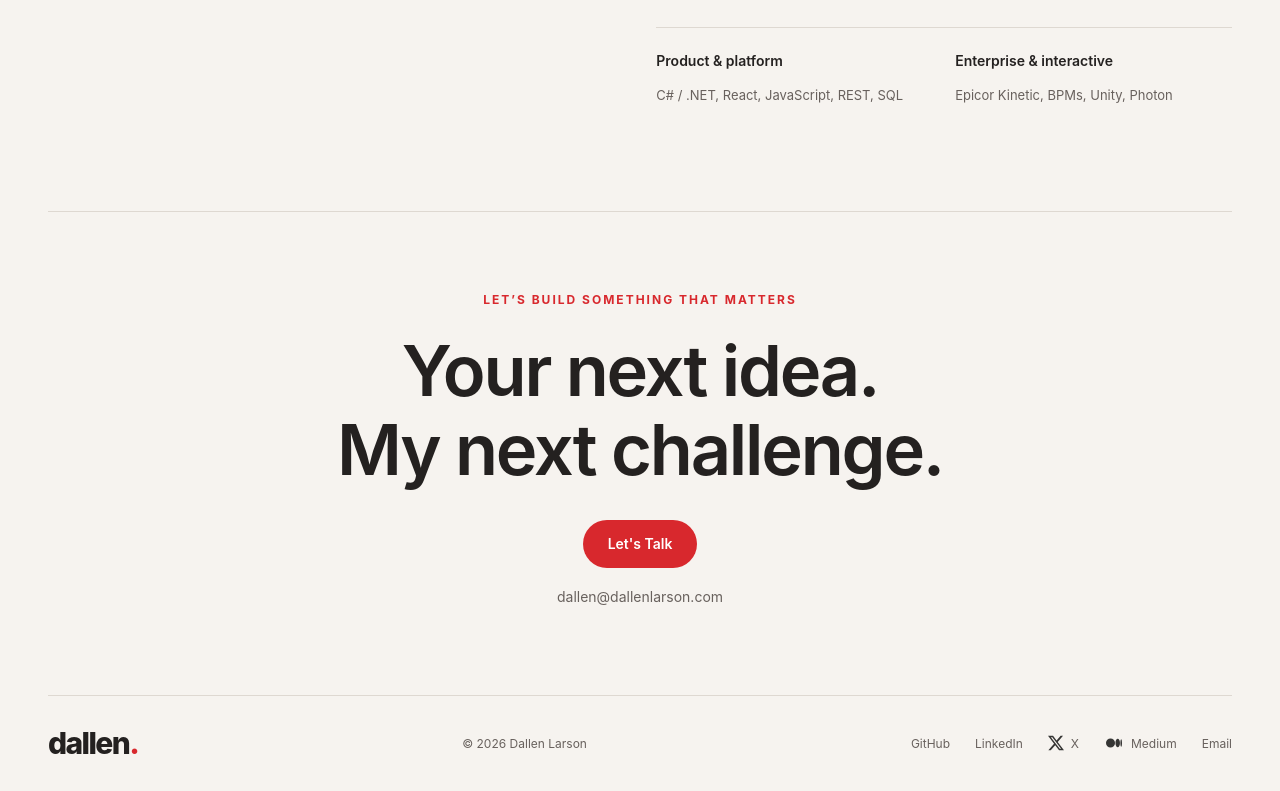
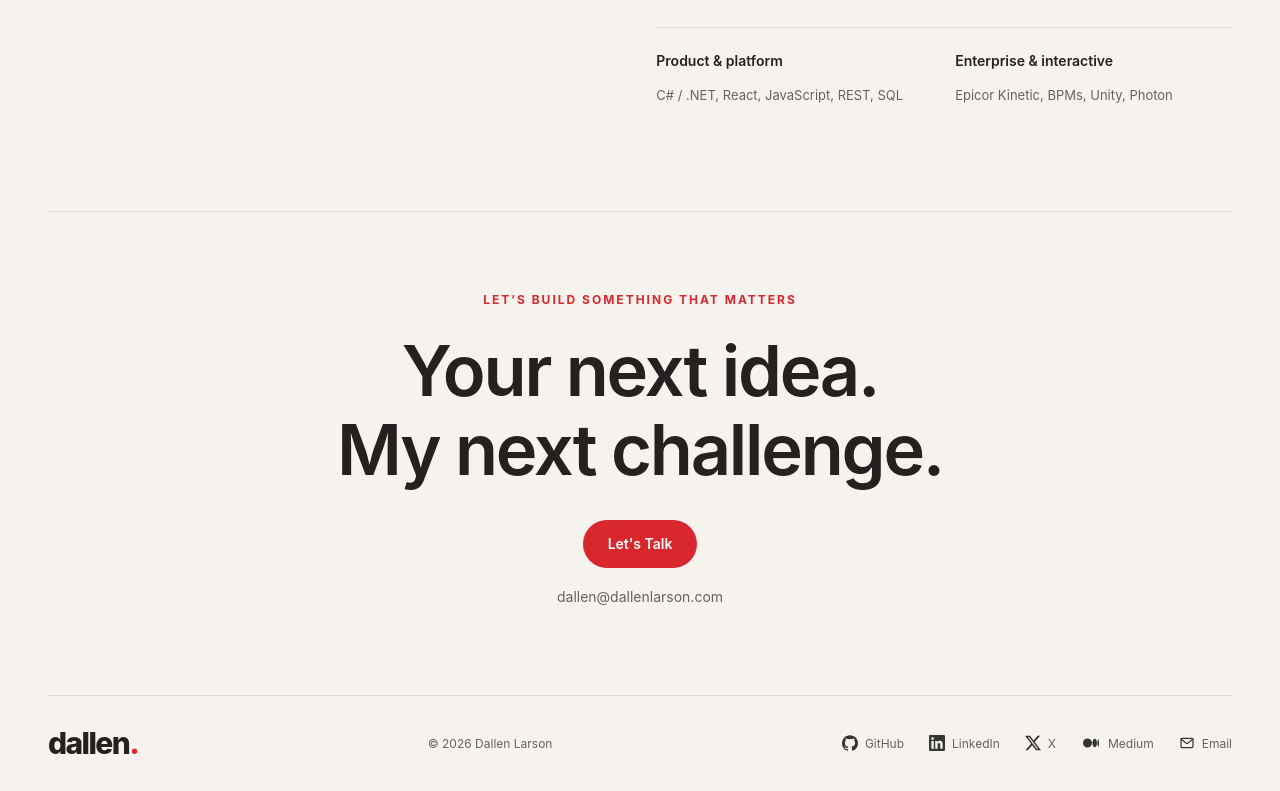
Before and after one commit to DallenLarson/dallenlarson.github.io, a plain HTML site: page index.html in a window 1280 px wide. Shown: the part 5744-6535 px from the top of the page. Drawn offline with Linux system fonts and the light colour scheme.

Commit message:
Add matching GitHub LinkedIn and email footer icons

```diff
--- a/index.html
+++ b/index.html
@@ -36,7 +36,7 @@
 <section class="section container about-layout" id="about"><div><p class="eyebrow">THE NEXT CHAPTER</p><h2>Curiosity,<br>put to work.</h2></div><div class="about-copy"><p class="large-copy">My foundation is software engineering.<br>My current focus is AI Engineering.</p><p>I bring experience across enterprise systems, web products, desktop apps, and games. That range shapes how I approach a new problem: understand the user, work through the constraints, and build something useful.</p><p>I’m interested in applying that foundation to AI-powered products—and continuing to deepen the engineering behind them.</p><div class="expertise"><div><h3>Product & platform</h3><p>C# / .NET, React, JavaScript, REST, SQL</p></div><div><h3>Enterprise & interactive</h3><p>Epicor Kinetic, BPMs, Unity, Photon</p></div></div></div></section>
 <section class="contact-section container" id="contact"><p class="eyebrow">LET’S BUILD SOMETHING THAT MATTERS</p><h2>Your next idea.<br>My next challenge.</h2><a class="button primary" href="mailto:dallen@dallenlarson.com">Let's Talk</a><a class="email-link" href="mailto:dallen@dallenlarson.com">dallen@dallenlarson.com</a></section>
 </main>
-<footer class="container footer"><a class="brand" href="#home">dallen<span>.</span></a><p>© <span id="year">2026</span> Dallen Larson</p><div><a href="https://github.com/DallenLarson">GitHub</a><a href="https://www.linkedin.com/in/dallen-larson/">LinkedIn</a><a href="https://x.com/dallenlarson" class="social-icon"><img src="assets/icons/x.svg" width="16" height="16" alt="">X</a><a href="https://medium.com/@dallenlarson" class="social-icon"><img src="assets/icons/medium.svg" width="20" height="16" alt="">Medium</a><a href="mailto:dallen@dallenlarson.com">Email</a></div></footer>
+<footer class="container footer"><a class="brand" href="#home">dallen<span>.</span></a><p>© <span id="year">2026</span> Dallen Larson</p><div><a href="https://github.com/DallenLarson" class="social-icon"><img src="assets/icons/github.svg" width="16" height="16" alt="">GitHub</a><a href="https://www.linkedin.com/in/dallen-larson/" class="social-icon"><img src="assets/icons/linkedin.svg" width="16" height="16" alt="">LinkedIn</a><a href="https://x.com/dallenlarson" class="social-icon"><img src="assets/icons/x.svg" width="16" height="16" alt="">X</a><a href="https://medium.com/@dallenlarson" class="social-icon"><img src="assets/icons/medium.svg" width="20" height="16" alt="">Medium</a><a href="mailto:dallen@dallenlarson.com" class="social-icon"><img src="assets/icons/email.svg" width="16" height="16" alt="">Email</a></div></footer>
 <dialog id="project-dialog" aria-labelledby="dialog-title"><div class="dialog-inner"><button class="dialog-close" aria-label="Close project details">×</button><p class="eyebrow" id="dialog-label"></p><h2 id="dialog-title"></h2><div id="dialog-body"></div></div></dialog>
 <script src="script.js"></script>
 </body></html>
```
Also changed, not shown: assets/icons/email.svg (added), assets/icons/github.svg (added), assets/icons/linkedin.svg (added).
